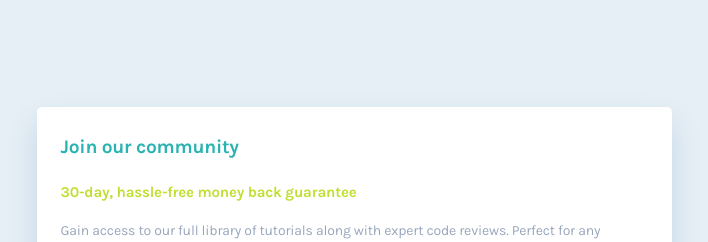
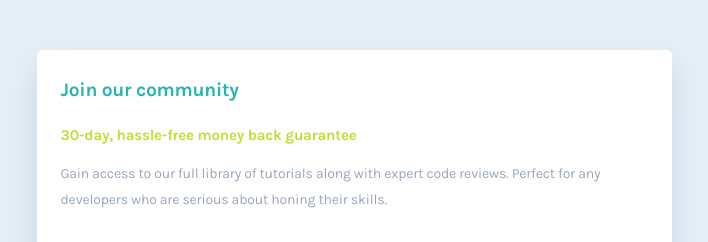
Before and after one commit to awesomeCoding999/frontend-mentor-single-price-grid, a plain HTML site: page index.html in a window 1280 px wide. Shown: the part 146-388 px from the top of the page, without its empty margins (286-994 px from the left). Drawn offline with Linux system fonts and the light colour scheme.

Commit message:
fix: margin top for card

```diff
--- a/styles.css
+++ b/styles.css
@@ -153,7 +153,7 @@ body {
 
 @media (min-width: 64em) {
   .card {
-    margin-top: 10.188rem;
+    margin-top: 3rem;
     width: 635px;
     display: grid;
     grid-template-columns: 317.5px 317.5px;
```
